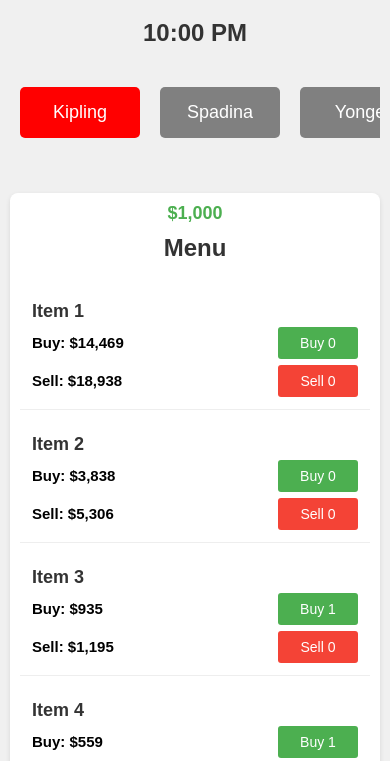
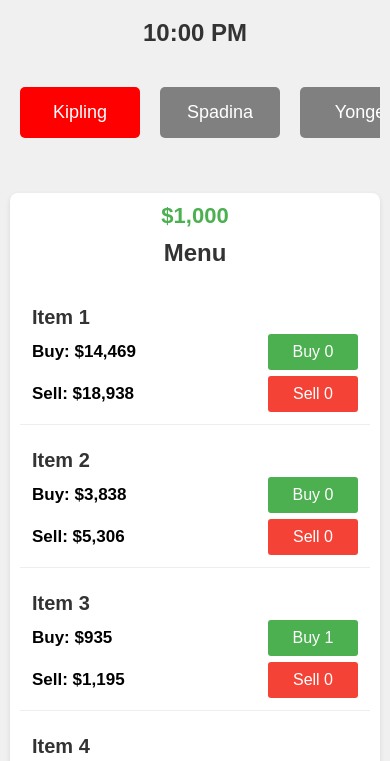
Before and after one commit to SweetMoneyDeal/6ixGang, a website: page index.html in a window 390 px wide. Shown: the part 71-832 px from the top of the page. Drawn offline with Linux system fonts and the light colour scheme.

Commit message:
Increase text sizes further for better readability

```diff
--- a/index.html
+++ b/index.html
@@ -78,7 +78,7 @@
         .money-display {
             width: 100%;
             text-align: center;
-            font-size: 20px;
+            font-size: 24px;
             font-weight: bold;
             color: #4CAF50;
             margin-bottom: 10px;
@@ -99,7 +99,7 @@
             margin: 12px 0;
             padding: 12px;
             border-bottom: 1px solid #eee;
-            font-size: 16px;
+            font-size: 18px;
             box-sizing: border-box;
         }
         .menu-item:last-child {
@@ -113,7 +113,7 @@
         }
         .item-name {
             font-weight: bold;
-            font-size: 20px;
+            font-size: 22px;
             color: #333;
             text-align: left;
         }
@@ -131,7 +131,7 @@
             gap: 8px;
         }
         .buy-price, .sell-price {
-            font-size: 16px;
+            font-size: 18px;
             font-weight: bold;
         }
         .item-actions {
@@ -141,14 +141,14 @@
         }
         .action-button {
             padding: 8px;
-            font-size: 16px;
+            font-size: 18px;
             border: none;
             border-radius: 3px;
             cursor: pointer;
             background-color: #4CAF50;
             color: white;
-            min-width: 90px;
-            height: 36px;
+            min-width: 100px;
+            height: 40px;
             display: flex;
             align-items: center;
             justify-content: center;
@@ -337,26 +337,26 @@
             }
 
             .item-name {
-                font-size: 18px;
+                font-size: 20px;
             }
 
             .buy-price, .sell-price {
-                font-size: 15px;
+                font-size: 17px;
             }
 
             .action-button {
-                font-size: 14px;
+                font-size: 16px;
                 padding: 6px;
-                min-width: 80px;
-                height: 32px;
+                min-width: 90px;
+                height: 36px;
             }
 
             .money-display {
-                font-size: 18px;
+                font-size: 22px;
             }
 
             h3 {
-                font-size: 20px;
+                font-size: 22px;
             }
         }
         #buttons {
```
